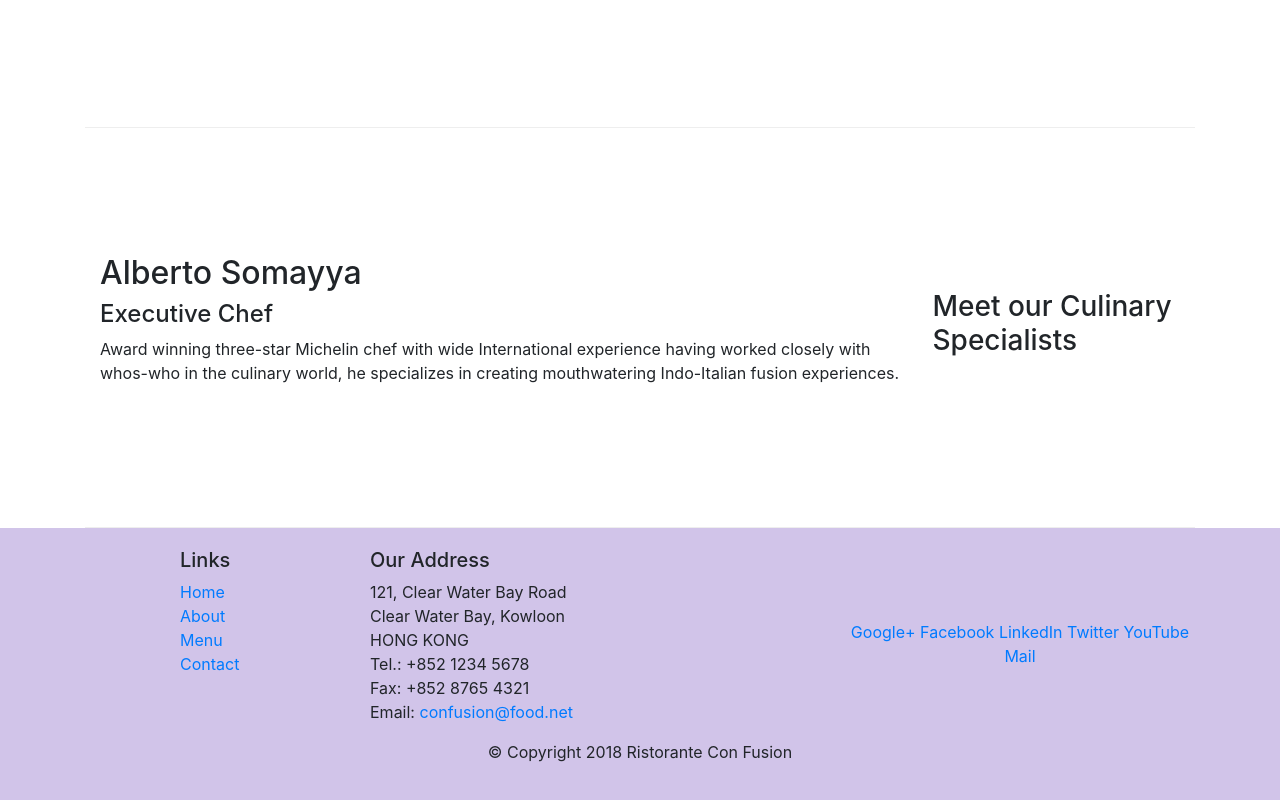
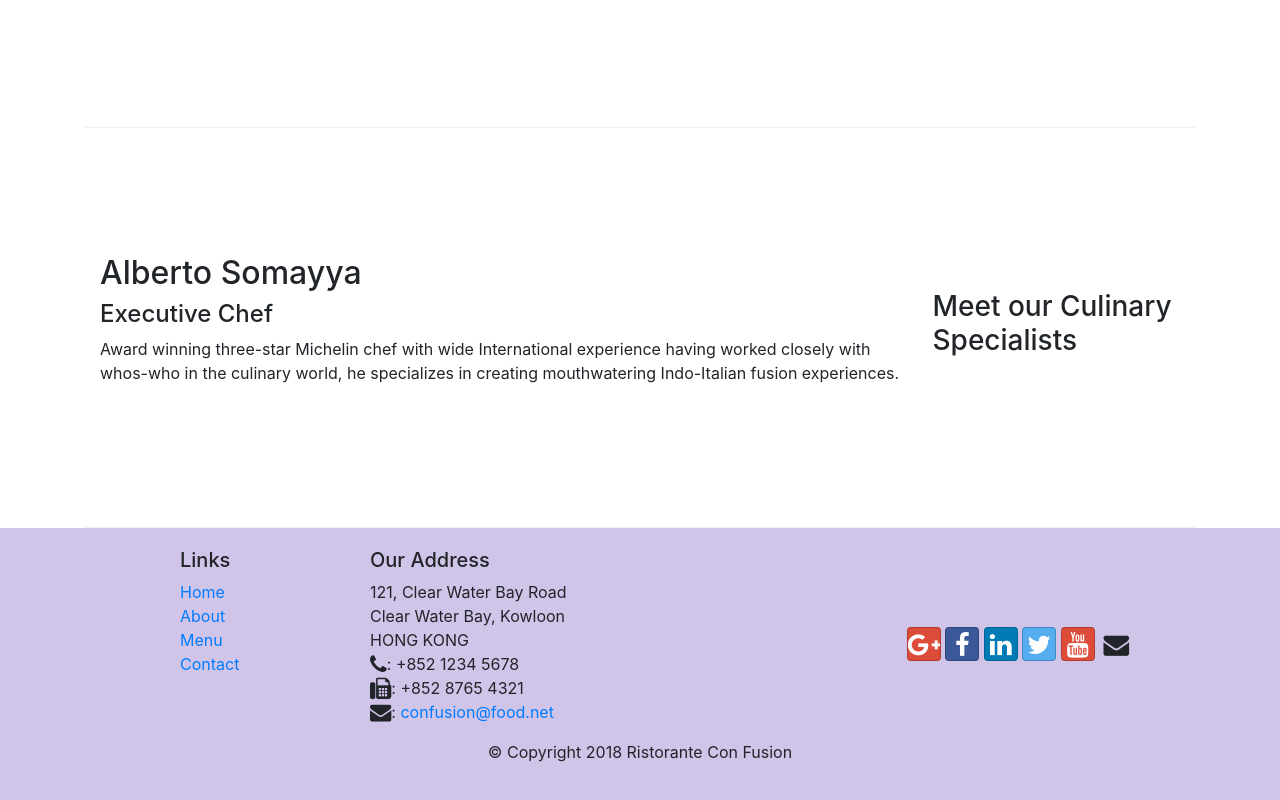
Before and after one commit to siddhantmore21/FSD_Coursera, a website: page index.html in a window 1280 px wide. Shown: the part 1006-1806 px from the top of the page. Drawn offline with nearby package versions, Linux system fonts and the light colour scheme.

Commit message:
Icon Fonts

```diff
--- a/index.html
+++ b/index.html
@@ -9,6 +9,8 @@
 
     <!-- Bootstrap CSS -->
     <link rel="stylesheet" href="node_modules/bootstrap/dist/css/bootstrap.min.css">
+    <link rel="stylesheet" href="node_modules/font-awesome/css/font-awesome.min.css">
+    <link rel="stylesheet" href="node_modules/bootstrap-social/bootstrap-social.css">
     <link rel="stylesheet" href="css/style.css">
     <title>Ristorante Con Fusion</title>
 
@@ -23,10 +25,10 @@
             <a class="navbar-brand mr-auto" href="#">Ristorante con Fusion</a>
             <div class="collapse navbar-collapse" id="Navbar">
                 <ul class="navbar-nav mr-auto">
-                    <li class="nav-item active"><a class="nav-link" href="#">Home</a></li>
-                    <li class="nav-item"><a class="nav-link" href="./aboutus.html">About</a></li>
-                    <li class="nav-item"><a class="nav-link" href="#">Menu</a></li>
-                    <li class="nav-item"><a class="nav-link" href="#">Contact</a></li>
+                    <li class="nav-item active"><a class="nav-link" href="#"><span class="fa fa-home fa-lg"></span> Home</a></li>
+                    <li class="nav-item"><a class="nav-link" href="./aboutus.html"><span class="fa fa-info fa-lg"></span> About</a></li>
+                    <li class="nav-item"><a class="nav-link" href="#"><span class="fa fa-list fa-lg"></span> Menu</a></li>
+                    <li class="nav-item"><a class="nav-link" href="#"><span class="fa fa-address-card fa-lg"></span> Contact</a></li>
                 </ul>
             </div>
 
@@ -97,19 +99,19 @@
 		              121, Clear Water Bay Road<br>
 		              Clear Water Bay, Kowloon<br>
 		              HONG KONG<br>
-		              Tel.: +852 1234 5678<br>
-		              Fax: +852 8765 4321<br>
-		              Email: <a href="mailto:confusion@food.net">confusion@food.net</a>
+		              <i class="fa fa-phone fa-lg"></i>: +852 1234 5678<br>
+                      <i class="fa fa-fax fa-lg"></i>: +852 8765 4321<br>
+                      <i class="fa fa-envelope fa-lg"></i>: <a href="mailto:confusion@food.net">confusion@food.net</a>
 		           </address>
                 </div>
                 <div class="col-12 col-sm-4 align-self-center">
                     <div class= "text-center">
-                        <a href="http://google.com/+">Google+</a>
-                        <a href="http://www.facebook.com/profile.php?id=">Facebook</a>
-                        <a href="http://www.linkedin.com/in/">LinkedIn</a>
-                        <a href="http://twitter.com/">Twitter</a>
-                        <a href="http://youtube.com/">YouTube</a>
-                        <a href="mailto:">Mail</a>
+                        <a class="btn btn-social-icon btn-google" href="http://google.com/+"><i class="fa fa-google-plus fa-lg"></i></a>
+                        <a class="btn btn-social-icon btn-facebook" href="http://www.facebook.com/profile.php?id="><i class="fa fa-facebook fa-lg"></i></a>
+                        <a class="btn btn-social-icon btn-linkedin" href="http://www.linkedin.com/in/"><i class="fa fa-linkedin fa-lg"></i></a>
+                        <a class="btn btn-social-icon btn-twitter" href="http://twitter.com/"><i class="fa fa-twitter fa-lg"></i></a>
+                        <a class="btn btn-social-icon btn-google" href="http://youtube.com/"><i class="fa fa-youtube fa-lg"></i></a>
+                        <a class="btn btn-social-icon " href="mailto:"><i class="fa fa-envelope fa-lg"></i></a>
                     </div>
                 </div>
            </div>
--- a/package.json
+++ b/package.json
@@ -15,6 +15,8 @@
   },
   "dependencies": {
     "bootstrap": "^4.5.0",
+    "bootstrap-social": "^5.1.1",
+    "font-awesome": "^4.7.0",
     "jquery": "^3.3.1",
     "popper.js": "^1.16.0",
     "save": "^2.4.0"
```
Also changed, not shown: aboutus.html (+15 -13 lines), 1 other file.
